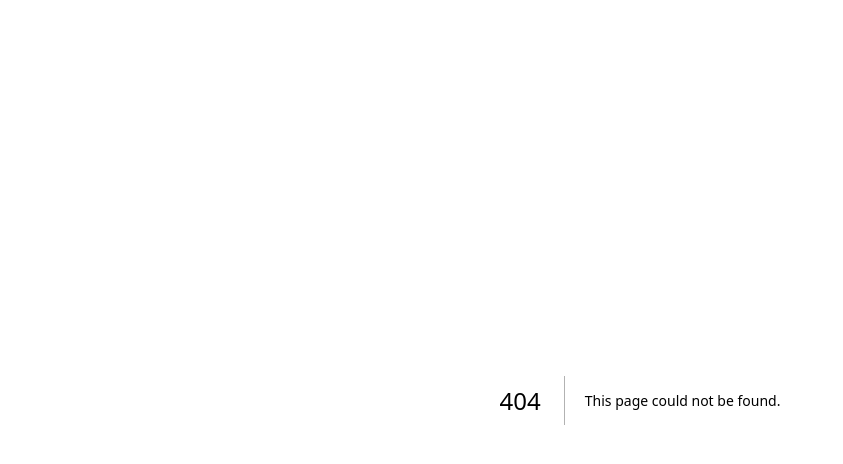
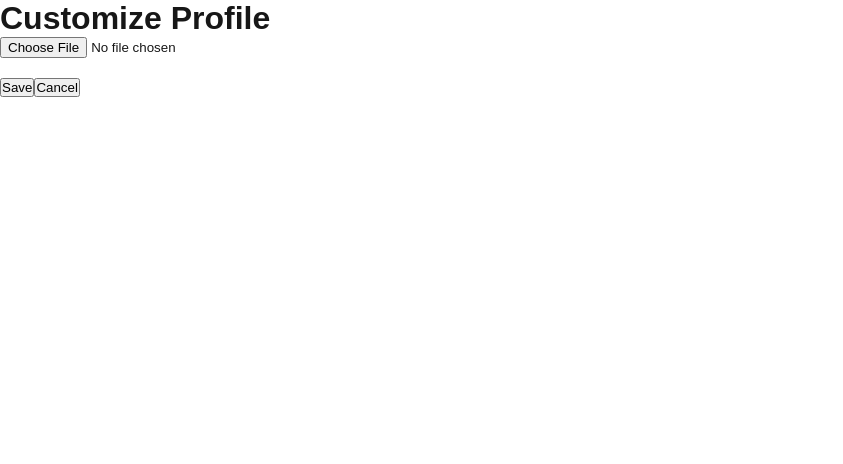
Before and after one commit to yutong-qiang/sopra-fs25-group-13-client, a Next.js app: page /customizeProfile in a window 1280 px wide. Before the commit this address had no page. Shown: the top 464 px of the page, without its empty margins (0-843 px from the left). Built offline with nearby package versions, Linux system fonts and the light colour scheme; what @ant-design/nextjs-registry would draw is missing.

Commit message:
added profile pic customization and also display avatar on leaderboard #75

```diff
--- /dev/null
+++ b/app/customizeProfile/page.tsx
@@ -0,0 +1,88 @@
+"use client";
+
+import { useState } from "react";
+import { useRouter } from "next/navigation";
+import useLocalStorage from "@/hooks/useLocalStorage";
+import { message } from "antd";
+
+const CustomizeProfile: React.FC = () => {
+    const router = useRouter();
+    const { value: token } = useLocalStorage<string>("token", "");
+    const [file, setFile] = useState<File | null>(null);
+    const [preview, setPreview] = useState<string | null>(null);
+    const { value: id } = useLocalStorage<string>("id", "");
+
+    const handleFileChange = (e: React.ChangeEvent<HTMLInputElement>) => {
+        const selected = e.target.files?.[0];
+        if (selected && selected.type === "image/jpeg") {
+            setFile(selected);
+            setPreview(URL.createObjectURL(selected));
+        } else {
+            message.error("Only JPEG files are allowed.");
+        }
+    };
+
+    const handleSubmit = async () => {
+        if (!file || !token) {
+            message.error("Missing file or token.");
+            return;
+        }
+
+        const formData = new FormData();
+        formData.append("file", file);
+
+        const isLocal = typeof window !== "undefined" && window.location.hostname === "localhost";
+        const BASE_URL = isLocal
+            ? "http://localhost:8080"
+            : "https://sopra-fs25-group-13-server.oa.r.appspot.com";
+
+        try {
+            const response = await fetch(`${BASE_URL}/user/avatar`, {
+                method: "POST",
+                headers: {
+                    Authorization: token,
+                },
+                body: formData,
+            });
+
+            if (!response.ok) {
+                const errorText = await response.text();
+                throw new Error(errorText);
+            }
+
+            message.success("Profile picture uploaded successfully!");
+            router.push(`/profile/${id}`);
+        } catch (error) {
+            console.error(error);
+            message.error("Failed to upload avatar.");
+        }
+    };
+
+    return (
+        <div className="home-container">
+            <h1 className="text-white text-2xl font-bold mb-6">Customize Profile</h1>
+
+            {preview && (
+                <img
+                    src={preview}
+                    alt="Preview"
+                    style={{ width: 180, height: 180, borderRadius: "50%", marginBottom: "20px" }}
+                />
+            )}
+
+            <input
+                type="file"
+                accept="image/jpeg"
+                onChange={handleFileChange}
+                style={{ marginBottom: "20px" }}
+            />
+
+            <div>
+                <button className="home-button mr-4" onClick={handleSubmit}>Save</button>
+                <button className="home-button" onClick={() => router.push(`/profile/${id}`)}>Cancel</button>
+            </div>
+        </div>
+    );
+};
+
+export default CustomizeProfile;
--- a/app/types/user.ts
+++ b/app/types/user.ts
@@ -6,4 +6,5 @@ export interface User {
   status: string | null;
   wins: number;
   roundsPlayed: number;
+  avatar?: string;
 }
```
Also changed, not shown: app/leaderboard/page.tsx (+11 -0 lines), app/profile/[id]/page.tsx (+17 -2 lines).
